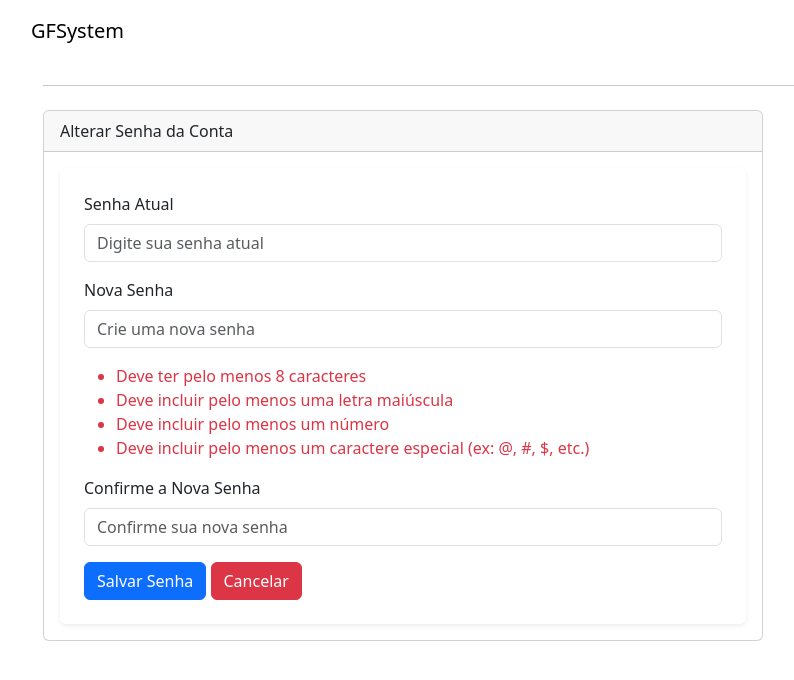
After one commit to Cromablue/GFSystem, a Django app: page /alterar-senha/ in a window 1280 px wide. The commit adds this page. Shown: the top 680 px of the page, without its empty margins (51-845 px from the left). Run offline with Django 4.2, Linux system fonts and the light colour scheme; the visitor is signed in with stand-in values (Sample User, id 1); some libraries are stand-ins or nearby versions.

Commit message:
fix profile picture, add password change

```diff
--- a/GFSystem/urls.py
+++ b/GFSystem/urls.py
@@ -14,6 +14,7 @@ urlpatterns = [
     path('perfil/', views.perfil, name='perfil'),
     path('perfil/editar/', views.edit_profile, name='edit_profile'),
     path('meus_periodos/', views.meus_periodos, name='meus_periodos'),
+    path('alterar-senha/', views.change_password, name='change_password'),
 
     # Rotas protegidas
     path('dashboard/', views.dashboard, name='dashboard'),
--- a/GFSystem/views.py
+++ b/GFSystem/views.py
@@ -9,6 +9,10 @@ from .forms import MateriaForm, UserProfileForm, UserRegistrationForm
 from .models import Materia, UserProfile
 import re
 
+
+# Requisitos para alterar a senha:
+from django.contrib.auth import update_session_auth_hash
+from django.contrib.auth.forms import PasswordChangeForm
 
 # Páginas Públicas
 def home(request):
@@ -242,25 +246,32 @@ def perfil(request):
 
 @login_required
 def edit_profile(request):
-    """
-    Permite a edição do perfil do usuário.
-    """
+    """Permite a edição do perfil do usuário."""
     profile = request.user.profile
-
     if request.method == 'POST':
         form = UserProfileForm(request.POST, request.FILES, instance=profile, user=request.user)
-
         if form.is_valid():
-            form.save()  # Salva todos os dados corretamente agora
+            form.save()  # Salva todos os dados corretamente
             messages.success(request, "Perfil atualizado com sucesso!")
             return redirect('perfil')
-
-        # Mensagens de erro serão tratadas no próprio formulário
-
     else:
         form = UserProfileForm(instance=profile, user=request.user)
+    return render(request, 'edit_profile.html', {'form': form, 'profile': profile})
 
-    return render(request, 'edit_profile.html', {'form': form, 'profile': profile})
+@login_required
+def change_password(request):
+    """Permite a alteração da senha do usuário."""
+    if request.method == 'POST':
+        password_form = PasswordChangeForm(request.user, request.POST)
+        if password_form.is_valid():
+            user = password_form.save()
+            update_session_auth_hash(request, user)  # Mantém o usuário logado após a troca de senha
+            messages.success(request, "Senha alterada com sucesso!")
+            return redirect('perfil')
+    else:
+        password_form = PasswordChangeForm(request.user)
+
+    return render(request, 'edit_senha.html', {'password_form': password_form})
 
 
 @login_required
--- /dev/null
+++ b/templates/edit_senha.html
@@ -0,0 +1,91 @@
+{% extends 'base.html' %}
+{% load static %}
+{% block title %}Editar Perfil{% endblock %}
+{% block content %}
+<!-- edit_profile.html -->
+
+<div class="container-xl px-4 mt-4">
+    <hr class="mt-0 mb-4">
+    <div class="row">
+        <!-- Account Details -->
+        <div class="col-xl-8">
+            <div class="card mb-4">
+                <div class="card-header">Alterar Senha da Conta</div>
+                <div class="card-body">
+                    <form method="POST" class="mx-auto p-4 rounded shadow-sm w-100" id="changePasswordForm">
+                        {% csrf_token %}
+
+                        <!-- Exibindo erros de validação -->
+                        {% if messages %}
+                            {% for message in messages %}
+                                {% if message.tags != 'success' %}
+                                    <div class="alert alert-danger">{{ message }}</div>
+                                {% endif %}
+                            {% endfor %}
+                        {% endif %}
+
+                        <!-- Campo Senha Atual -->
+                        <div class="mb-3">
+                            <label for="id_old_password" class="form-label">Senha Atual</label>
+                            <input
+                                type="password"
+                                id="id_old_password"
+                                name="old_password"
+                                class="form-control {% if messages %}is-invalid{% endif %}"
+                                placeholder="Digite sua senha atual"
+                                required>
+                            <div class="invalid-feedback">
+                                A senha atual é obrigatória.
+                            </div>
+                        </div>
+
+                        <!-- Campo Nova Senha -->
+                        <div class="mb-3">
+                            <label for="id_new_password1" class="form-label">Nova Senha</label>
+                            <input
+                                type="password"
+                                id="id_new_password1"
+                                name="new_password1"
+                                class="form-control {% if messages %}is-invalid{% endif %}"
+                                placeholder="Crie uma nova senha"
+                                required>
+                            <div class="invalid-feedback">
+                                A nova senha deve ter pelo menos 8 caracteres, incluir uma letra maiúscula, um número e um caractere especial.
+                            </div>
+                        </div>
+
+                        <!-- Requisitos de Senha -->
+                        <div id="passwordRequirements" class="mb-3">
+                            <ul>
+                                <li id="minLength" class="text-danger">Deve ter pelo menos 8 caracteres</li>
+                                <li id="uppercase" class="text-danger">Deve incluir pelo menos uma letra maiúscula</li>
+                                <li id="number" class="text-danger">Deve incluir pelo menos um número</li>
+                                <li id="specialChar" class="text-danger">Deve incluir pelo menos um caractere especial (ex: @, #, $, etc.)</li>
+                            </ul>
+                        </div>
+
+                        <!-- Campo Confirmar Nova Senha -->
+                        <div class="mb-3">
+                            <label for="id_new_password2" class="form-label">Confirme a Nova Senha</label>
+                            <input
+                                type="password"
+                                id="id_new_password2"
+                                name="new_password2"
+                                class="form-control {% if messages %}is-invalid{% endif %}"
+                                placeholder="Confirme sua nova senha"
+                                required>
+                            <div class="invalid-feedback">
+                                As senhas não coincidem.
+                            </div>
+                        </div>
+
+                        <!-- Botão de Alterar Senha -->
+                        <button class="btn btn-primary" type="submit">Salvar Senha</button>
+                        <button class="btn btn-danger" type="button" onclick="window.location.href = '{% url 'perfil' %}'">Cancelar</button>
+                    </form>
+                </div>
+            </div>
+        </div>
+    </div>
+</div>
+{% endblock %}
```
Also changed, not shown: templates/edit_profile.html (+8 -11 lines), templates/perfil.html (+8 -13 lines).
